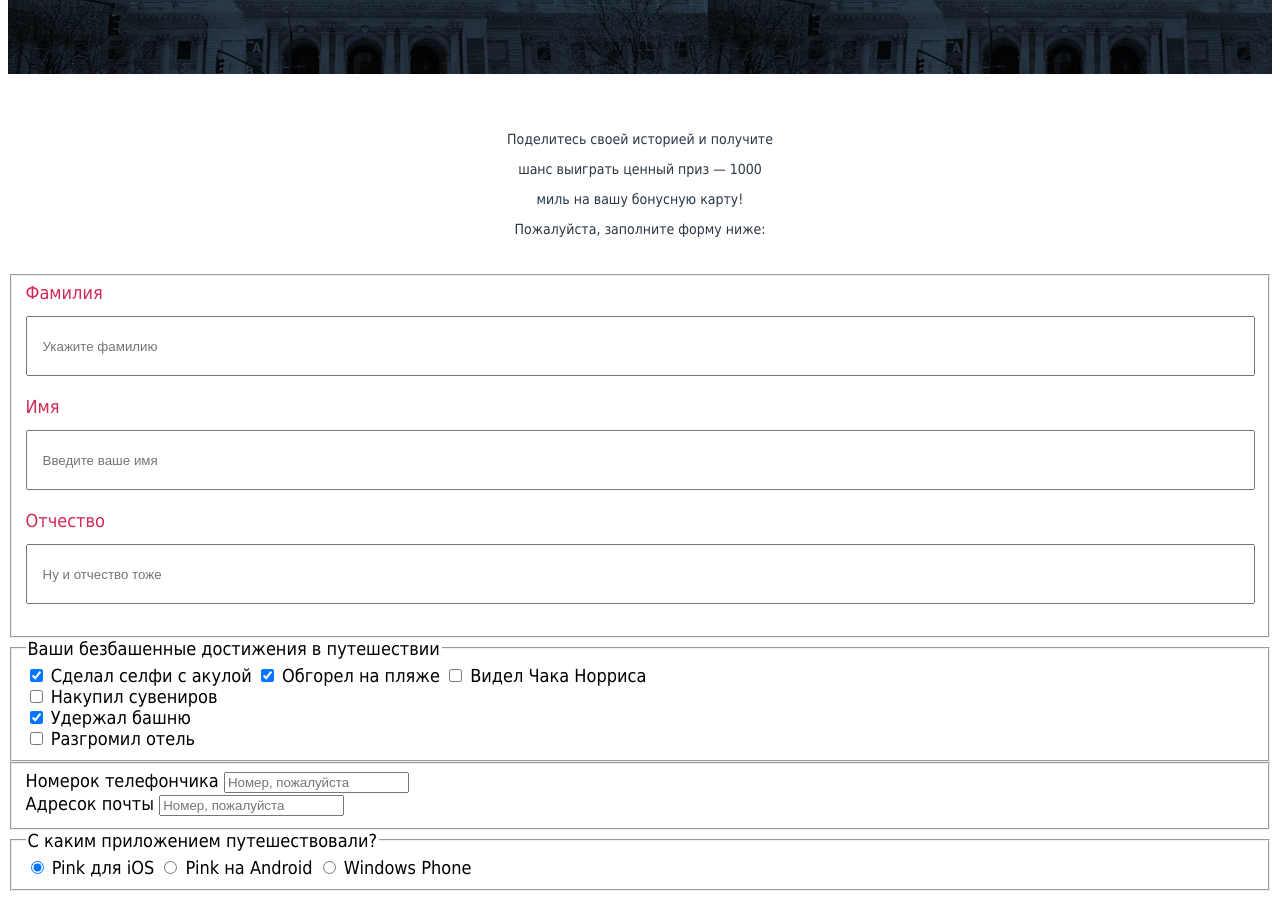
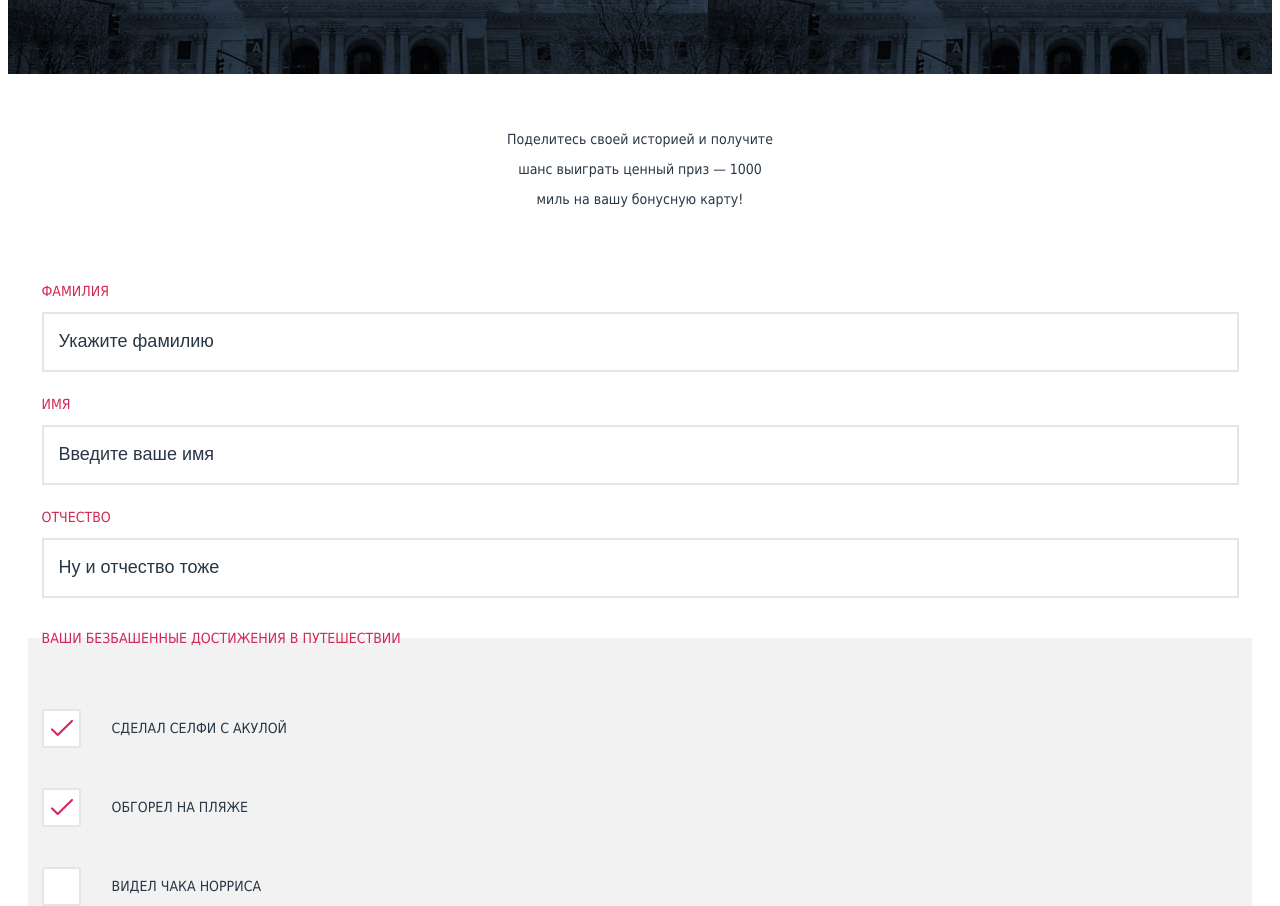
Before and after one commit to idu135/50049-pink, a website: page form.html in a window 1280 px wide. Shown: the part 494-1400 px from the top of the page. Drawn offline with nearby package versions, Linux system fonts and the light colour scheme; files that its build step writes are made by us from their sources.

Commit message:
Почти закончила форму

```diff
--- a/form.html
+++ b/form.html
@@ -13,17 +13,18 @@
       <button class="nav-menu__toggle"></button>
       <ul class="nav-menu__items">
         <li class="nav-menu__item nav-logo"><a><img src="img/logo-pink-white-mobile.svg" alt="Логотип" width="80px" height="30px"></a></li>
-        <li class="nav-menu__item"><a href="#">Главная</a></li>
-        <li class="nav-menu__item"><a href="#">Фотографии</a></li>
+        <li class="nav-menu__item"><a href="#"><span>Главная</span></a></li>
+        <li class="nav-menu__item"><a href="#"><span>Фотографии</span></a></li>
         <li class="nav-menu__item nav-menu__item--active"><a>Конкурс</a></li>
-        <li class="nav-menu__item"><a href="#">HTML ACADEMY</a></li>
+        <li class="nav-menu__item"><a href="#"><span>HTML ACADEMY</span></a></li>
       </ul>
     </nav>
   </header>
   <main>
     <section class="contest">
       <div class="contest__title"><h1>Конкурс на самое безбашеное путешествие с Пинк</h1></div>
-      <div class="contest__text">Поделитесь своей историей и получите шанс выиграть ценный приз — 1000 миль на вашу бонусную карту! Пожалуйста, заполните форму ниже:</div>
+      <div class="contest__text">Поделитесь своей историей и получите шанс выиграть ценный приз — 1000 миль на вашу бонусную карту!
+        <span>Пожалуйста, заполните форму ниже:</span></div>
     </section>
     <form class="form" method="post" action="#">
       <fieldset class="form__name">
@@ -43,18 +44,12 @@
             <label for="beach">Обгорел на пляже</label>
             <input type="checkbox" id="norris">
             <label for="norris">Видел Чака Норриса</label>
-            <div>
               <input type="checkbox" id="gifts">
               <label for="gifts">Накупил сувениров</label>
-            </div>
-            <div>
               <input type="checkbox" id="tower" checked>
               <label for="tower">Удержал башню</label>
-            </div>
-            <div>
               <input type="checkbox" id="hotel">
               <label for="hotel">Разгромил отель</label>
-            </div>
         </div>
       </fieldset>
       <fieldset class="form__contact-details">
--- a/less/components/contest.less
+++ b/less/components/contest.less
@@ -25,5 +25,9 @@
     color: #283645;
     font-size: 14px;
     line-height: 30px;
+
+    span{
+      display: none;
+    }
   }
 }
--- a/less/components/form.less
+++ b/less/components/form.less
@@ -1,14 +1,42 @@
 .form{
+  padding-left: 20px;
+  padding-right: 20px;
 
   fieldset{
+    border: none;
+    margin: 0;
+    padding-top: 35px;
+  }
+
+  label{
+    color: #d22856;
+    font-size: 14px;
+    display: inline-block;
+    text-transform: uppercase;
+  }
+
+  legend{
+    padding: 0;
+    margin: 0;
+    color: #d22856;
+    font-size: 14px;
+    line-height: 18px;
+    text-transform: uppercase;
+  }
+
+  input{
+    border: 2px solid #e5e5e5;
+    outline: none;
+
+    &::-webkit-input-placeholder{color: #283645; font-size: 18px;}
+    &::-moz-placeholder{color: #283645; font-size: 18px;}
+    &:-ms-input-placeholder{color: #283645; font-size: 18px;}
   }
 
   &__name{
 
     label{
-      color: #d22856;
       margin-bottom: 13px;
-      display: inline-block;
     }
 
     input{
@@ -16,9 +44,98 @@
       height: 60px;
       padding: 15px;
       margin-bottom: 20px;
-
-      // &::-webkit-input-placeholder {}
-      // &:-moz-placeholder {}
     }
   }
+
+  &__achievements{
+    background: #f2f2f2;
+
+    legend{
+      margin-bottom: 38px;
+    }
+
+    input{
+      display: none;
+    }
+
+    label{
+      display: block;
+      padding-left: 70px;
+      position: relative;
+      margin-bottom: 63px;
+      color: #283645;
+
+      &:before{
+        position: absolute;
+        content: "";
+        width: 39px;
+        height:39px;
+        left: 0;
+        top: 50%;
+        margin-top: -19.5px;
+        background: url("../img/sprite/checkbox.png");
+      }
+    }
+
+    input[id="selfie"]:checked ~ label[for="selfie"]:before,
+    input[id="beach"]:checked ~ label[for="beach"]:before,
+    input[id="norris"]:checked ~ label[for="norris"]:before,
+    input[id="gifts"]:checked ~ label[for="gifts"]:before,
+    input[id="tower"]:checked ~ label[for="tower"]:before,
+    input[id="hotel"]:checked ~ label[for="hotel"]:before{
+      background: url("../img/sprite/checkbox-checked.png");
+    }
+  }
+
+  &__contact-details{
+
+    label{
+      color: #d22856;
+      display: inline-block;
+      margin-bottom: 15px;
+
+    }
+
+    input{
+      width: 100%;
+      height: 60px;
+      padding: 15px;
+      margin-bottom: 20px;
+    }
+  }
+
+  &__application{
+    background-color: #f2f2f2;
+
+    input{
+      display: none;
+    }
+
+    label{
+      display: block;
+      padding-left: 70px;
+      position: relative;
+      margin-bottom: 63px;
+      color: #283645;
+
+      &:before{
+        position: absolute;
+        content: "";
+        width: 40px;
+        height:40px;
+        left: 0;
+        top: 50%;
+        margin-top: -20px;
+        background: url("../img/sprite/radio.png");
+      }
+    }
+
+    input[id="ios"]:checked ~ label[for="ios"]:before,
+    input[id="android"]:checked ~ label[for="android"]:before,
+    input[id="windows"]:checked ~ label[for="windows"]:before{
+      background: url("../img/sprite/radio-checked.png");
+    }
+
+
+  }
 }
--- a/less/components/nav-menu.less
+++ b/less/components/nav-menu.less
@@ -74,12 +74,36 @@
       text-align: left;
       padding-left: 40px;
       padding-top: 8px;
+
+      &:active{
+        opacity: .3;
+      }
+    }
+
+    span{
+      position: relative;
+
+      &:hover:after{
+        position: absolute;
+        content: "";
+        width: 100%;
+        height: 2px;
+        left: 0;
+        bottom: -10px;
+        background: #fff;
+
+      }
+
+      &:active{
+        opacity: .3;
+      }
     }
   }
 }
 
 .nav-menu__item{
   min-height: 63px;
+
 
   a{
     border-top: 1px solid #485461;
@@ -88,17 +112,11 @@
     text-align: center;
     font-weight: bold;
     position: relative;
+  }
+}
 
-    // &:hover:before{
-    //   content: "";
-    //   position: absolute;
-    //   width: 36px;
-    //   height: 2px;
-    //   background: #fff;
-    //   bottom: 0;
-    //   left: 50%;
-    // }
-  }
+.nav-menu__item--active a{
+    color: #d22856;
 
 
 }
```
Also changed, not shown: index.html (+3 -3 lines), img/sprite/checkbox-checked.png (added), img/sprite/checkbox.png (added), img/sprite/radio-checked.png (added), img/sprite/radio.png (added).
